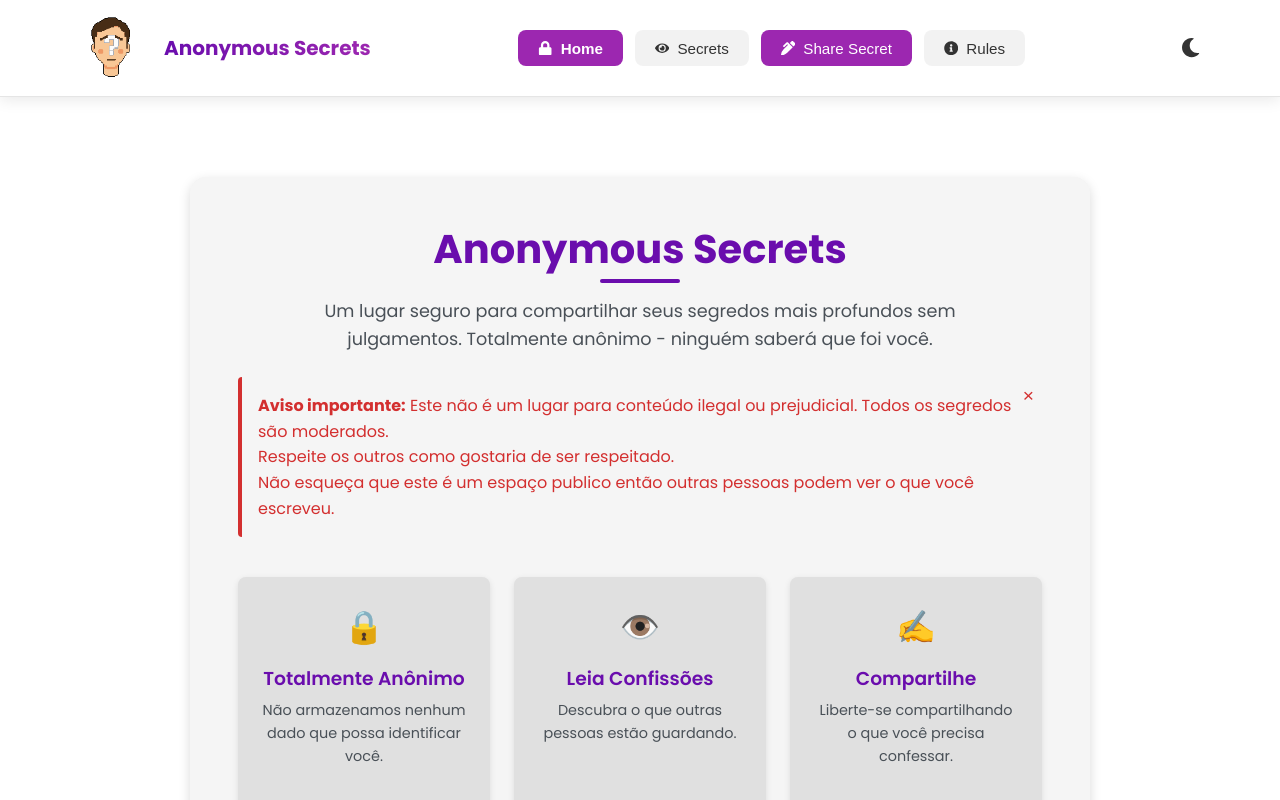
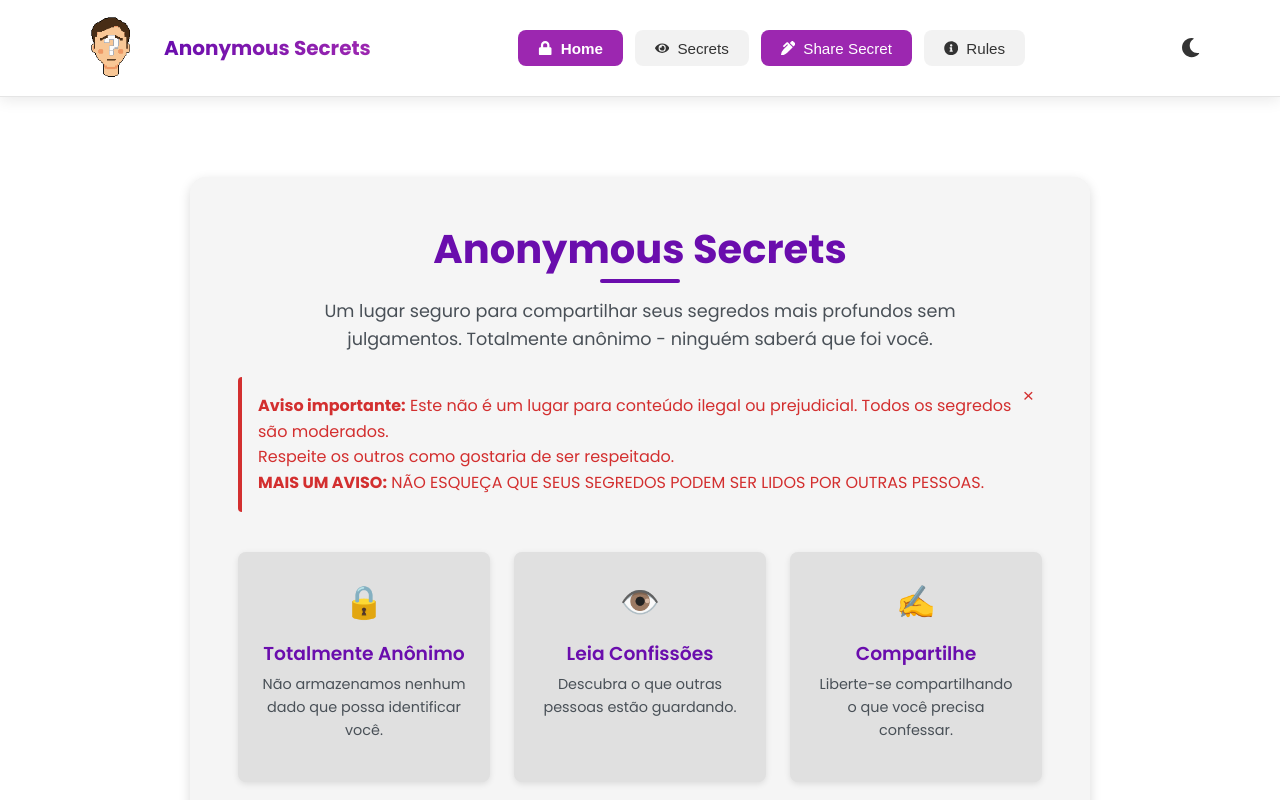
Before and after one commit to Thiago-Chiloff/anonymoussecrets, a React (Vite) app: page / in a window 1280 px wide. Shown: the top 800 px of the page. Built offline with nearby package versions, Linux system fonts and the light colour scheme; no server answers; the database is empty.

Commit message:
disclaimer-pt.2

```diff
--- a/src/Home.jsx
+++ b/src/Home.jsx
@@ -31,8 +31,10 @@ function Home() {
               <p className="disclaimer-text">
                 <strong>Aviso importante:</strong> Este não é um lugar para conteúdo ilegal ou prejudicial.
                 Todos os segredos são moderados. <br />
-                Respeite os outros como gostaria de ser respeitado. <br />
-                Não esqueça que este é um espaço publico então outras pessoas podem ver o que você escreveu.
+                Respeite os outros como gostaria de ser respeitado.
+              </p>
+              <p className='disclaimer-text'>
+                <strong>MAIS UM AVISO:</strong> NÃO ESQUEÇA QUE SEUS SEGREDOS PODEM SER LIDOS POR OUTRAS PESSOAS.
               </p>
               <button
                 className="disclaimer-close"
```
